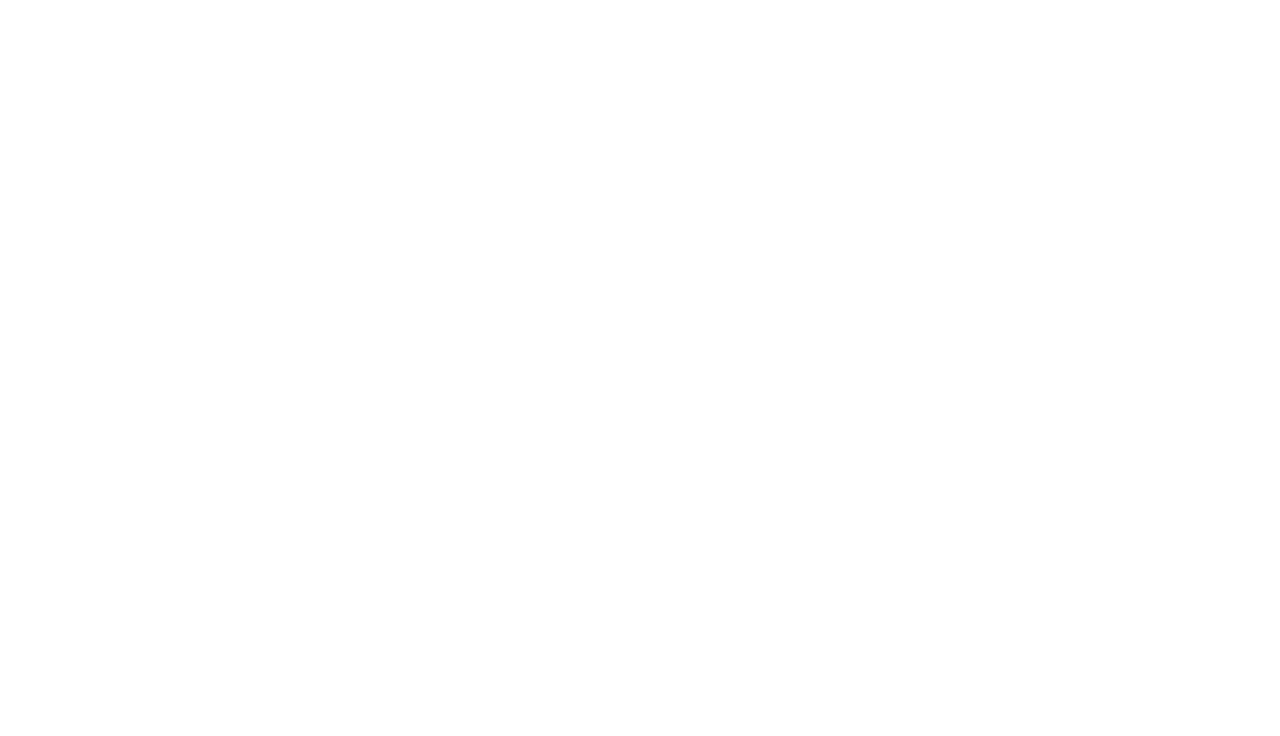
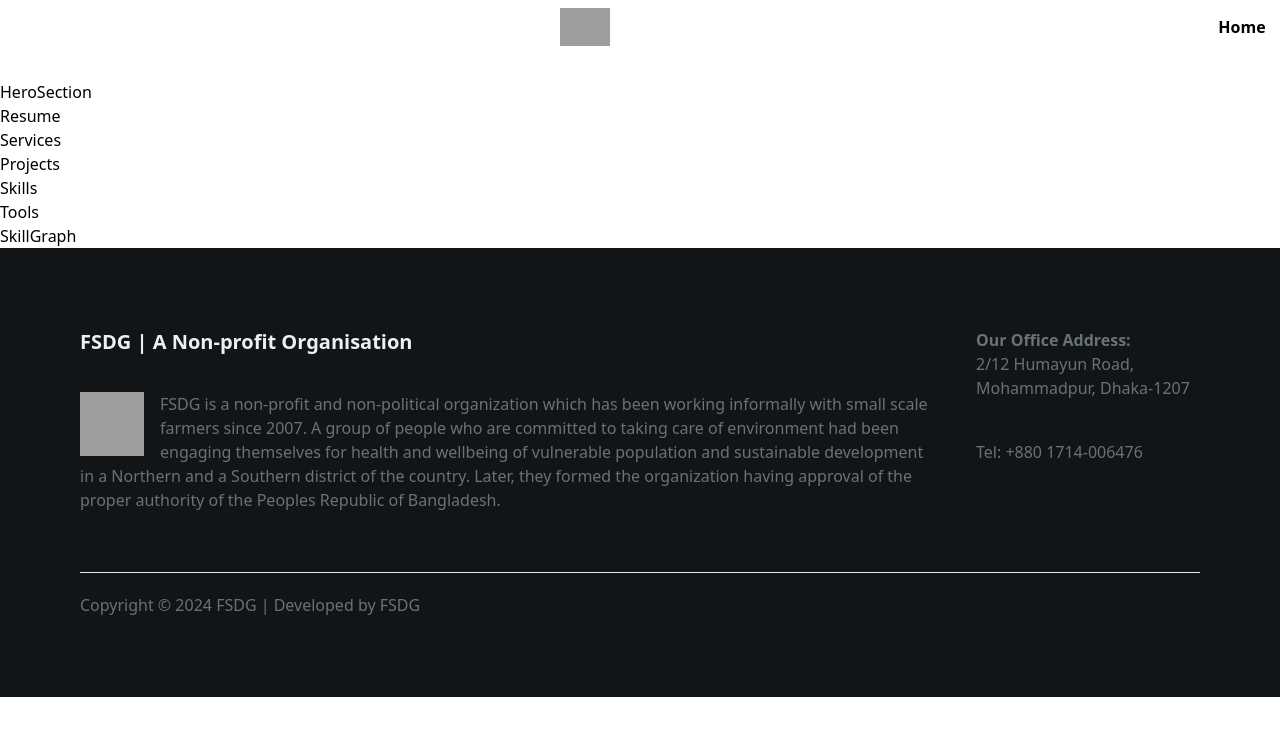
Before and after one commit to coderismail22/ismail-codes-portfolio-frontend, a React (Vite) app: page / in a window 1280 px wide. Shown: the top 736 px of the page. Built offline with nearby package versions, Linux system fonts and the light colour scheme; grey boxes are pictures that could not be loaded.

Commit message:
setup router layout

```diff
--- a/src/layout/MainLayout.tsx
+++ b/src/layout/MainLayout.tsx
@@ -1,5 +1,15 @@
+import { Outlet } from "react-router-dom";
+import Navbar from "../pages/SharedPages/Navbar/Navbar";
+import Footer from "../pages/SharedPages/Footer/Footer";
+
 const MainLayout = () => {
-  return <div></div>;
+  return (
+    <div>
+      <Navbar />
+      <Outlet />
+      <Footer />
+    </div>
+  );
 };
 
 export default MainLayout;
--- a/src/pages/Home/HeroSection/HeroSection.tsx
+++ b/src/pages/Home/HeroSection/HeroSection.tsx
@@ -0,0 +1,8 @@
+
+const HeroSection = () => {
+  return (
+    <div>HeroSection</div>
+  )
+}
+
+export default HeroSection
--- a/src/pages/Home/Home/Home.tsx
+++ b/src/pages/Home/Home/Home.tsx
@@ -1,5 +1,23 @@
+import HeroSection from "../HeroSection/HeroSection";
+import Projects from "../Projects/Projects";
+import Resume from "../Resume/Resume";
+import Services from "../Services/Services";
+import SkillGraph from "../SkillGraph/SkillGraph";
+import Skills from "../Skills/Skills";
+import Tools from "../Tools/Tools";
+
 const Home = () => {
-  return <div>Home</div>;
+  return (
+    <div>
+      <HeroSection />
+      <Resume />
+      <Services />
+      <Projects />
+      <Skills />
+      <Tools />
+      <SkillGraph />
+    </div>
+  );
 };
 
 export default Home;
--- a/src/pages/Home/Resume/Resume.tsx
+++ b/src/pages/Home/Resume/Resume.tsx
@@ -0,0 +1,5 @@
+const Resume = () => {
+  return <div>Resume</div>;
+};
+
+export default Resume;
```
Also changed, not shown: src/routes/router.tsx (+7 -1 lines).
